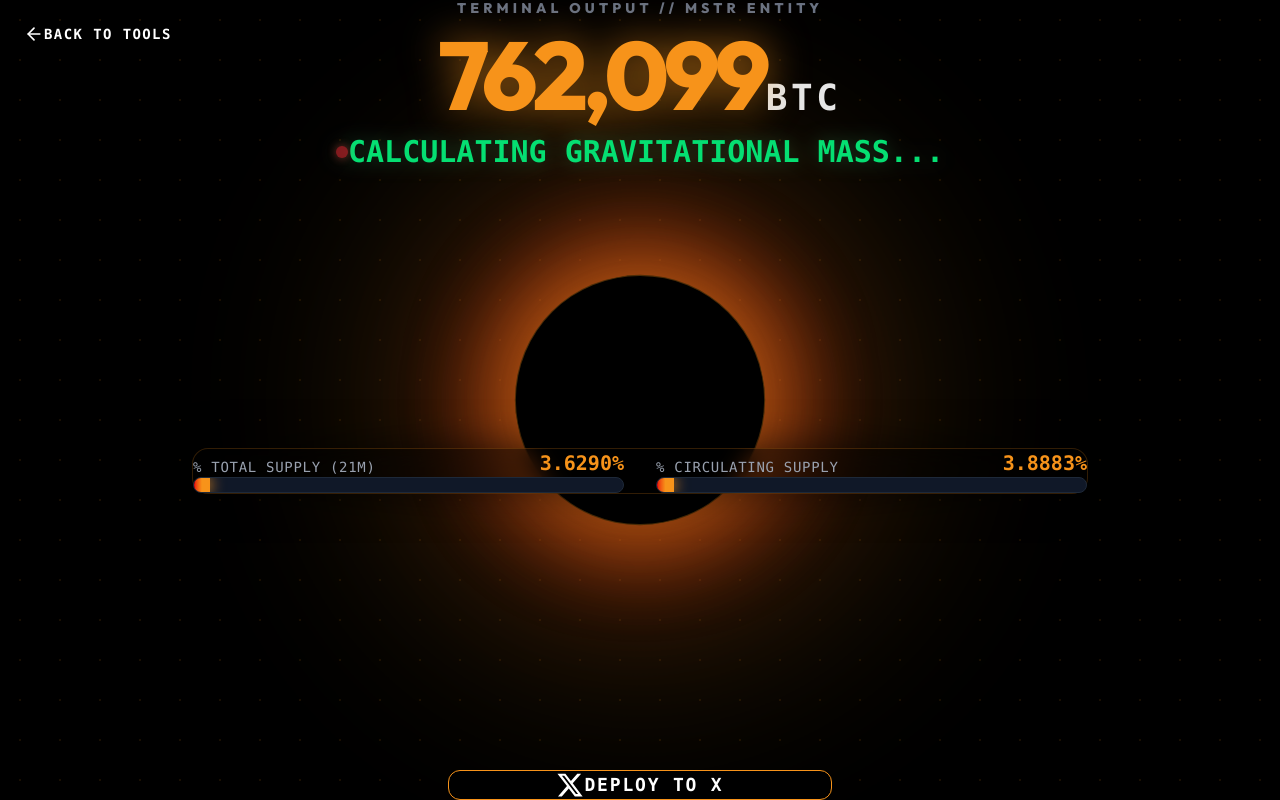
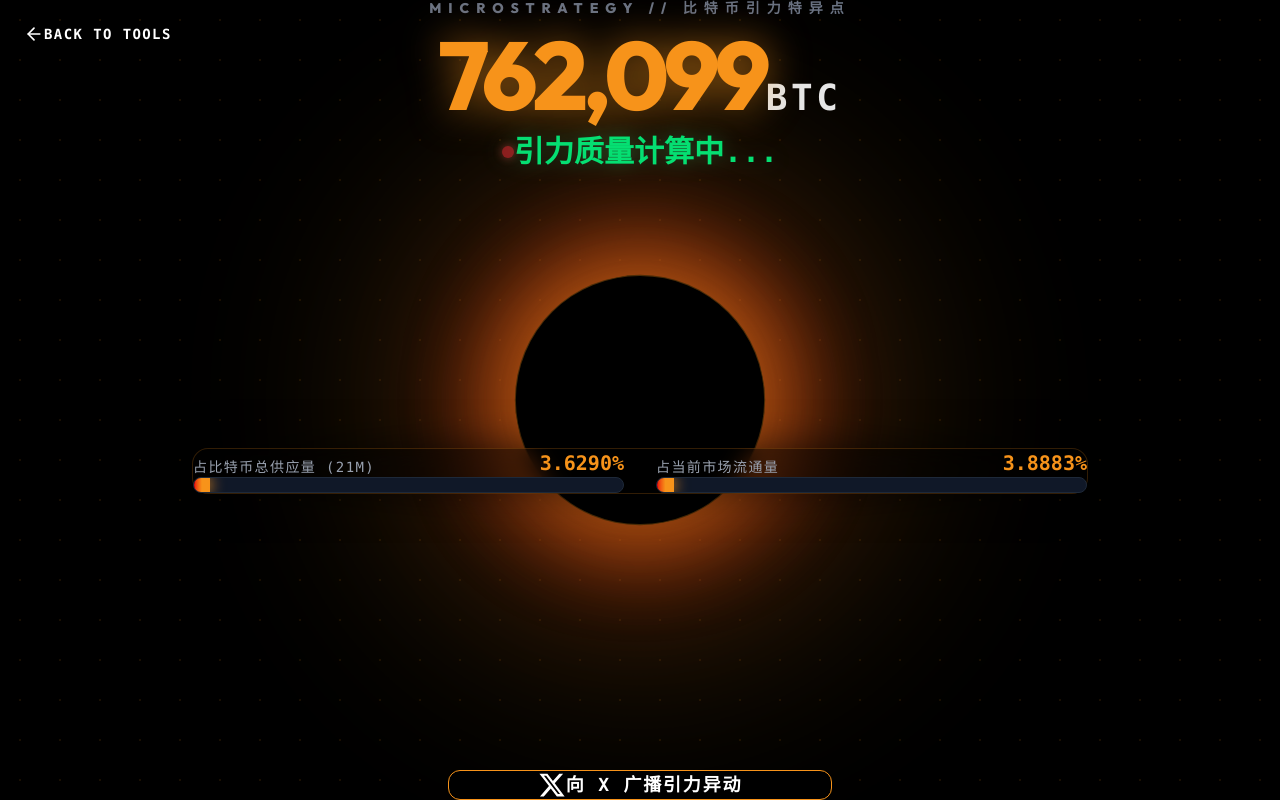
Before and after one commit to freeman-1984-coder/personal-website, a Next.js app: page /tools/mstr-black-hole in a window 1280 px wide. Built offline with nearby package versions, Linux system fonts and the light colour scheme; no server answers.

Commit message:
style: localize terminal output to Chinese

```diff
--- a/src/app/tools/mstr-black-hole/page.tsx
+++ b/src/app/tools/mstr-black-hole/page.tsx
@@ -120,9 +120,9 @@
           <motion.h2
             initial={{ opacity: 0, y: -20 }}
             animate={{ opacity: 1, y: 0 }}
-            className="text-gray-500 text-xs sm:text-sm tracking-[0.3em] uppercase"
+            className="text-gray-500 text-xs sm:text-sm tracking-[0.5em] uppercase font-bold"
           >
-            Terminal Output // MSTR Entity
+            MICROSTRATEGY // 比特币引力特异点
           </motion.h2>
 
           {/* 2. Main Holdings Counter */}
@@ -150,7 +150,7 @@
               className="w-3 h-3 bg-red-500 rounded-full shadow-[0_0_10px_rgba(239,68,68,1)]"
             />
             <span>
-              {totalUsdValue ? formatCurrency(totalUsdValue) : "CALCULATING GRAVITATIONAL MASS..."}
+              {totalUsdValue ? formatCurrency(totalUsdValue) : "引力质量计算中..."}
             </span>
           </div>
         </div>
@@ -161,8 +161,8 @@
           {/* % of Total Supply */}
           <div className="space-y-4">
             <div className="flex justify-between items-end">
-              <span className="text-gray-400 uppercase text-xs sm:text-sm tracking-wider">
-                % Total Supply (21M)
+              <span className="text-gray-400 uppercase text-xs sm:text-sm tracking-widest">
+                占比特币总供应量 (21M)
               </span>
               <span className="text-[#F7931A] font-bold text-lg sm:text-xl">{pctTotal}%</span>
             </div>
@@ -180,8 +180,8 @@
           {/* % of Circulating Supply */}
           <div className="space-y-4">
             <div className="flex justify-between items-end">
-              <span className="text-gray-400 uppercase text-xs sm:text-sm tracking-wider">
-                % Circulating Supply
+              <span className="text-gray-400 uppercase text-xs sm:text-sm tracking-widest">
+                占当前市场流通量
               </span>
               <span className="text-[#F7931A] font-bold text-lg sm:text-xl">{pctCirculating}%</span>
             </div>
@@ -212,7 +212,7 @@
               <path d="M18.244 2.25h3.308l-7.227 8.26 8.502 11.24H16.17l-5.214-6.817L4.99 21.75H1.68l7.73-8.835L1.254 2.25H8.08l4.713 6.231zm-1.161 17.52h1.833L7.008 3.974H5.078z" />
             </svg>
             <span className="font-bold uppercase tracking-widest text-sm sm:text-base md:text-lg">
-              Deploy to X
+              向 X 广播引力异动
             </span>
           </a>
         </div>
```
